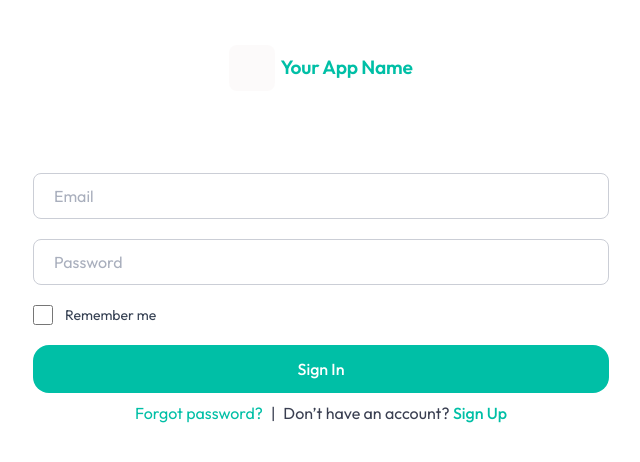
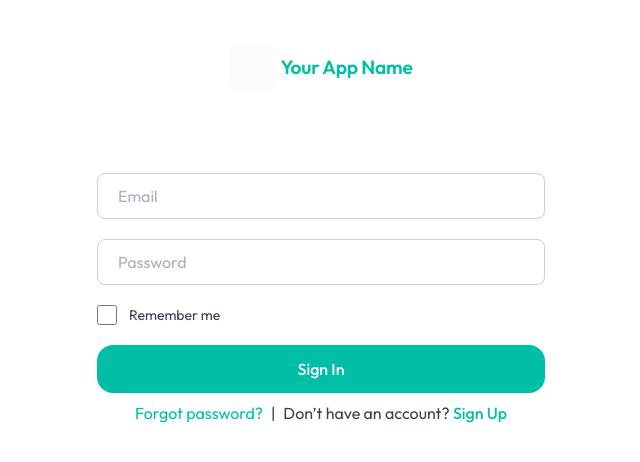
Before and after one commit to manojacccenture-wq/GlobalAuthtentication, a React (Vite) app: page / in a window 1280 px wide. Shown: the part 166-628 px from the top of the page, without its empty margins (319-959 px from the left). Built offline with nearby package versions, Linux system fonts and the light colour scheme.

Commit message:
Fixed the responsive

```diff
--- a/src/pages/SignIn/SignIn.jsx
+++ b/src/pages/SignIn/SignIn.jsx
@@ -65,7 +65,7 @@ const SignIn = () => {
                 max-w-sm
                 sm:max-w-md
                 md:max-w-lg
-                lg:max-w-xl
+                lg:max-w-md
                 mx-auto">
 
         <div className="flex items-center justify-center gap-[5.208px] mb-[82px]">
```
